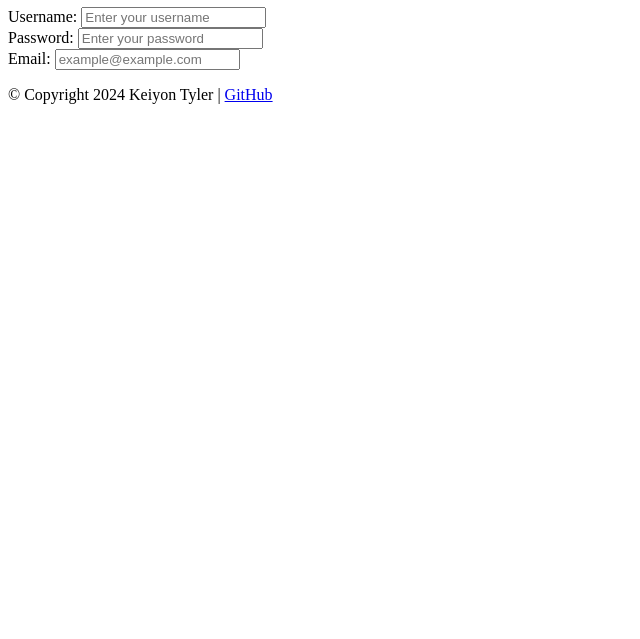
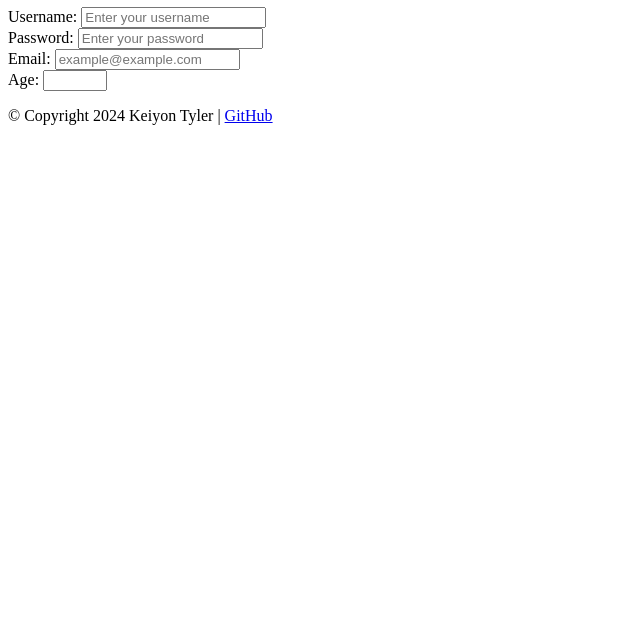
Before and after one commit to Keiyon/COMP001A.LectureActivity4Updated, a plain HTML site: page forms.html in a window 1280 px wide. Shown: the part 161-800 px from the top of the page, without its empty margins (0-640 px from the left). Drawn offline with Linux system fonts and the light colour scheme.

Commit message:
added a label for age and also set the min and max characters from 1 to 100

```diff
--- a/forms.html
+++ b/forms.html
@@ -35,6 +35,11 @@
 
             <br>
 
+            <label for="age">Age:</label>
+            <input type="number" id="age" name="age" min="1" max="100">
+
+            <br>
+
 
         </form>
     </main>
```
